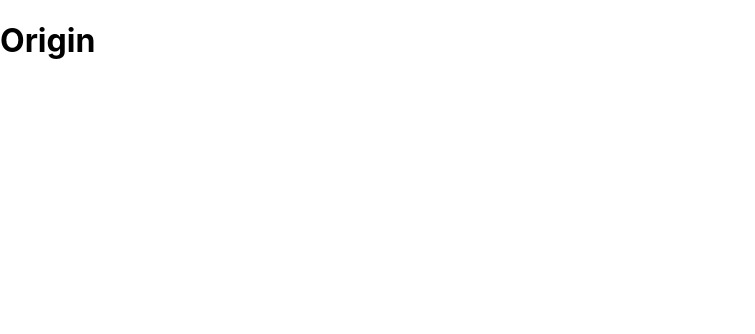
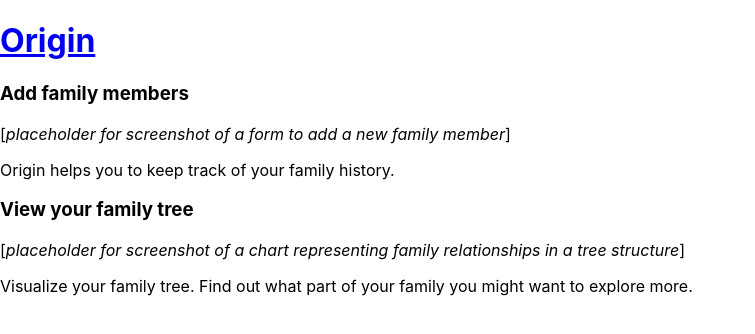
Before and after one commit to yulia-kh/origin, a React (Create React App) app: page / in a window 1280 px wide. Shown: the top 334 px of the page, without its empty margins (0-755 px from the left). Built offline with nearby package versions, Linux system fonts and the light colour scheme.

Commit message:
set up app with routes and landing page

```diff
--- a/package.json
+++ b/package.json
@@ -5,6 +5,7 @@
   "dependencies": {
     "react": "^16.10.2",
     "react-dom": "^16.10.2",
+    "react-router-dom": "^5.1.2",
     "react-scripts": "3.2.0"
   },
   "scripts": {
--- a/src/App.js
+++ /dev/null
@@ -1,11 +0,0 @@
-import React from 'react';
-
-function App() {
-  return (
-    <main className='App'>
-      <h1>Origin</h1>
-    </main>
-  );
-}
-
-export default App;
--- /dev/null
+++ b/src/components/App/App.js
@@ -0,0 +1,36 @@
+import React from 'react';
+import Header from '../Header/Header';
+import Loginform from '../../routes/LoginForm/LoginForm';
+import { Route, Switch } from 'react-router-dom';
+import LandingPage from '../../routes/LandingPage/LandingPage';
+import NotFoundPage from '../../routes/NotFoundPage/NotFoundPage'
+
+class App extends React.Component {
+  render() {
+    return (
+      <div className = 'App'>
+        <header className='App-header'>
+          <Header />
+        </header>
+        <main className='App-main'>
+          <Switch>
+            <Route
+              exact path={'/'}
+              component={LandingPage}
+            />
+            <Route
+              path={'/login'}
+              component={Loginform}
+            />
+            <Route
+              component={NotFoundPage}
+            />
+          </Switch>
+        </main>
+      </div>
+    );
+  }
+
+}
+
+export default App;
--- /dev/null
+++ b/src/components/Header/Header.js
@@ -0,0 +1,12 @@
+import React from 'react';
+import { Link } from 'react-router-dom';
+
+export default class Header extends React.Component {
+  render() {
+    return (
+      <>
+        <Link to='/'><h1>Origin</h1></Link>
+      </>
+    )
+  }
+}
--- /dev/null
+++ b/src/routes/LandingPage/LandingPage.js
@@ -0,0 +1,24 @@
+import React from 'react';
+
+export default class LandingPage extends React.Component {
+  render() {
+    return (
+      <>
+        <section>
+          <header>
+            <h3>Add family members</h3>
+          </header>
+          <p>[<em>placeholder for screenshot of a form to add a new family member</em>]</p>
+          <p>Origin helps you to keep track of your family history.</p>
+        </section>
+        <section>
+          <header>
+            <h3>View your family tree</h3>
+          </header>
+          <p>[<em>placeholder for screenshot of a chart representing family relationships in a tree structure</em>]</p>
+          <p>Visualize your family tree. Find out what part of your family you might want to explore more.</p>
+        </section>
+      </>
+    )
+  }
+}
--- /dev/null
+++ b/src/routes/LoginForm/LoginForm.js
@@ -0,0 +1,24 @@
+import React from 'react';
+
+export default class LoginForm extends React.Component {
+  render() {
+    return (
+      <section>
+        <header>
+          <h3>Welcome back</h3>
+        </header>
+        <form>
+          <div>
+            <label for="username">Email</label>
+            <input type="text" name='username' id='username' />
+          </div>
+          <div>
+            <label for="password">Password</label>
+            <input type="password" name='password' id='password' />
+          </div>
+          <button type='submit'>Log in</button>
+        </form>
+      </section>
+    )
+  }
+}
--- /dev/null
+++ b/src/routes/NotFoundPage/NotFoundPage.js
@@ -0,0 +1,12 @@
+import React from 'react';
+
+export default class NotFoundPage extends React.Component {
+  render() {
+    return (
+      <section>
+      <h2>404 - Page not found</h2>
+      <p>Try going back to your previous page.</p>
+    </section>
+    )
+  }
+}
```
Also changed, not shown: src/index.js (+3 -4 lines), 2 other files (tests, documents, lock files or other folders).
